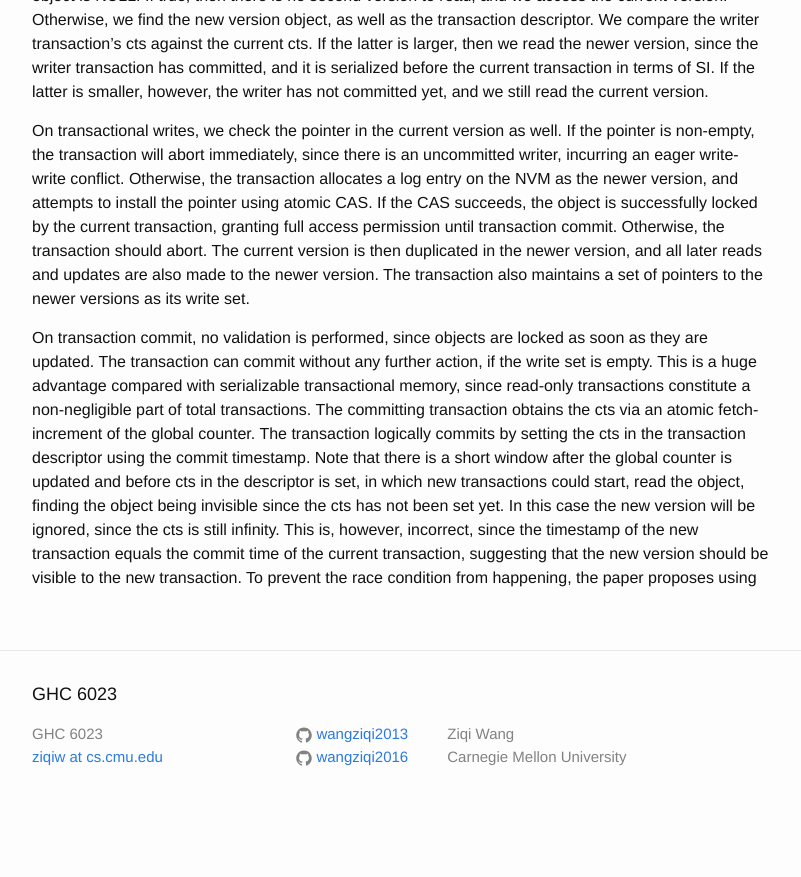
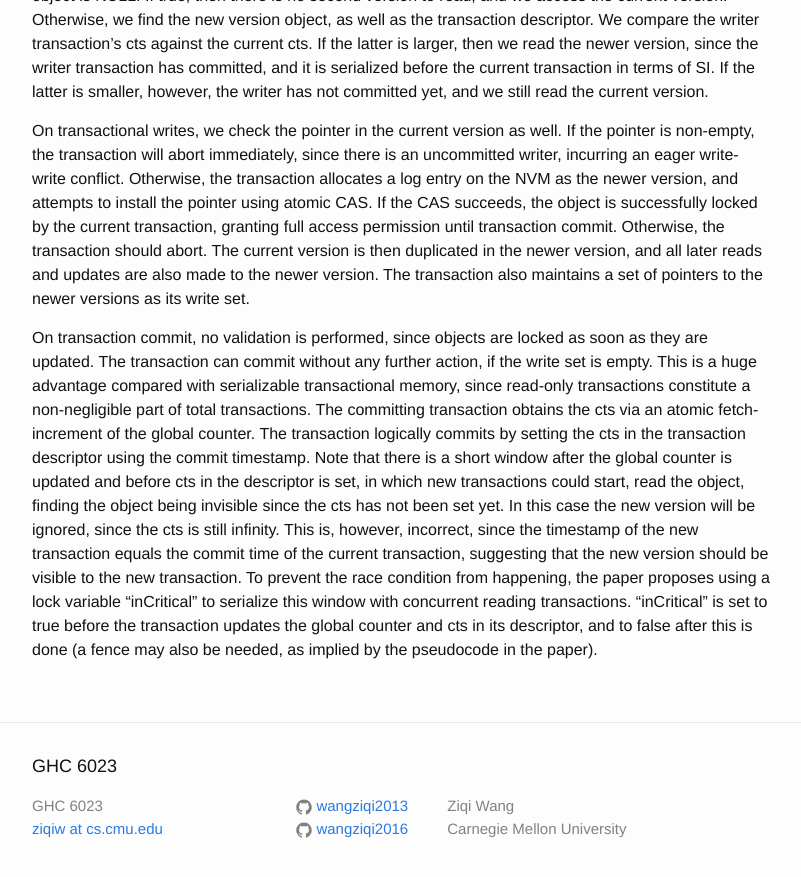
Before and after one commit to wangziqi2013/wangziqi2013.github.io, a Jekyll site: the page built from _posts/2020-02-02-pisces.markdown, in a window 1280 px wide and 900 px high, scrolled down 2422 px. Shown: the top 877 px of the window, without its empty margins (238-1039 px from the left). Built offline with Jekyll 4.4.1, drawn with Linux system fonts in a browser that asks for light colours; before the commit the page ends 3250 px from its top, so only the background shows below that.

Commit message:
Finish commit

```diff
--- a/_posts/2020-02-02-pisces.markdown
+++ b/_posts/2020-02-02-pisces.markdown
@@ -109,4 +109,6 @@ is updated and before cts in the descriptor is set, in which new transactions co
 object being invisible since the cts has not been set yet. In this case the new version will be ignored, since the
 cts is still infinity. This is, however, incorrect, since the timestamp of the new transaction equals the commit
 time of the current transaction, suggesting that the new version should be visible to the new transaction. To prevent
-the race condition from happening, the paper proposes using
+the race condition from happening, the paper proposes using a lock variable "inCritical" to serialize this window with
+concurrent reading transactions. "inCritical" is set to true before the transaction updates the global counter and cts
+in its descriptor, and to false after this is done (a fence may also be needed, as implied by the pseudocode in the paper).
```
